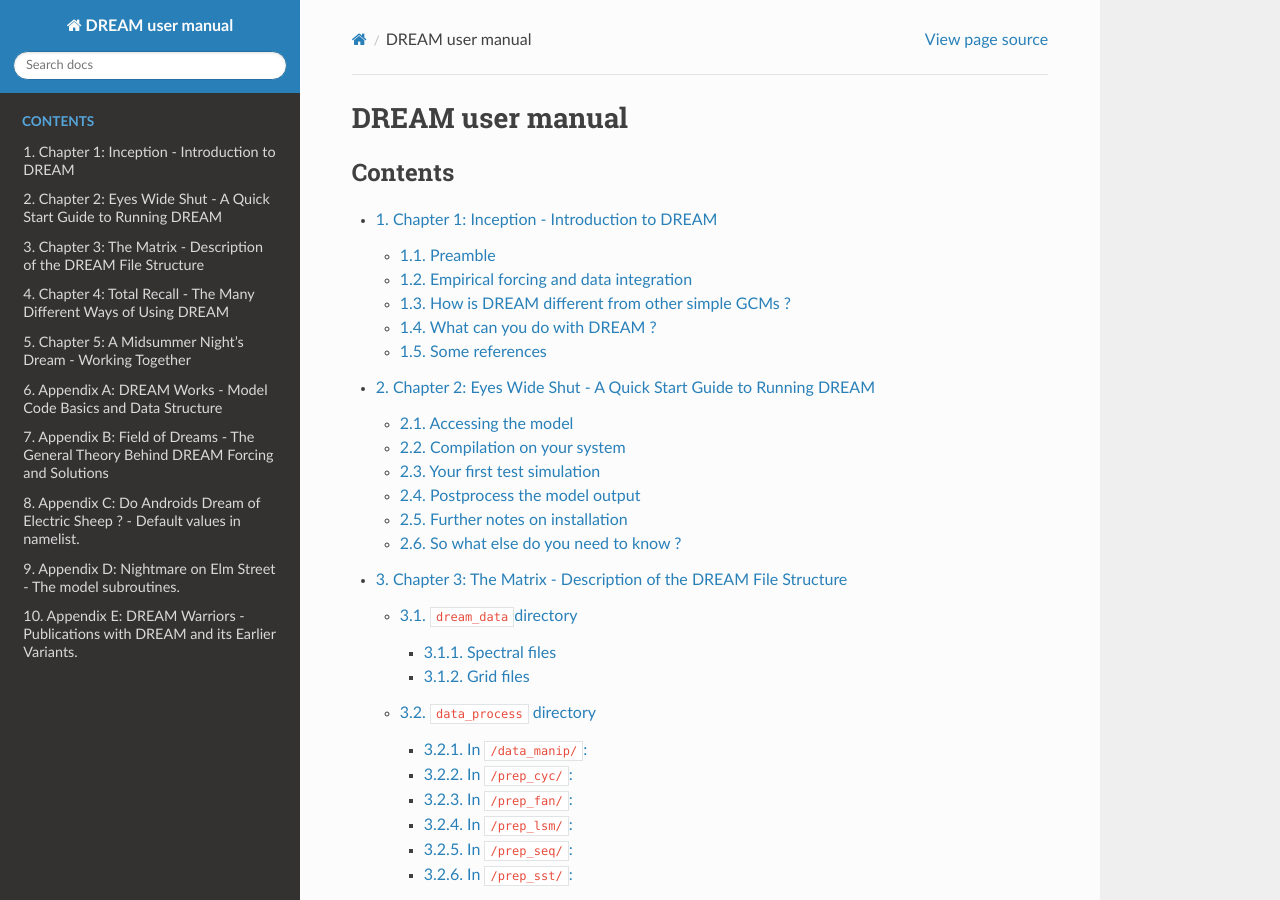
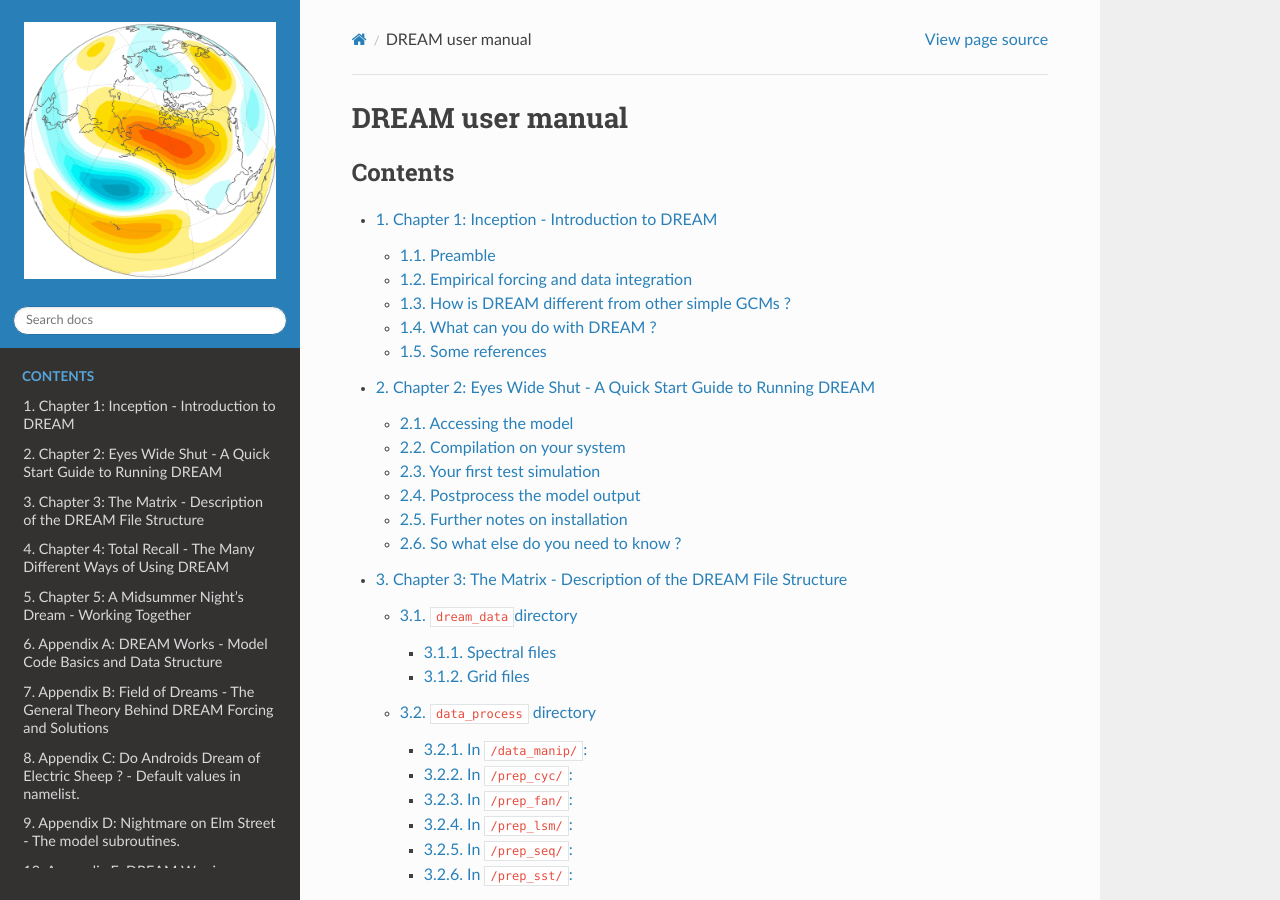
Before and after one commit to dream-gcm/usermanual, a Sphinx documentation site: the page built from source/index.rst, in a window 1280 px wide and 900 px high. Built offline with Sphinx 7.4.7 and the Read the Docs theme 2.0.0, drawn with Linux system fonts in a browser that asks for light colours.

Commit message:
Update conf.py

```diff
--- a/source/conf.py
+++ b/source/conf.py
@@ -65,7 +65,10 @@ exclude_patterns = []
 #
 #html_theme = 'classic'
 html_theme = 'sphinx_rtd_theme'
-html_logo = "/img/cover.png"
+html_logo = './img/cover.png'
+
+html_theme_options = {
+    'logo_only': True}
 
 
 # Add any paths that contain custom static files (such as style sheets) here,
```
